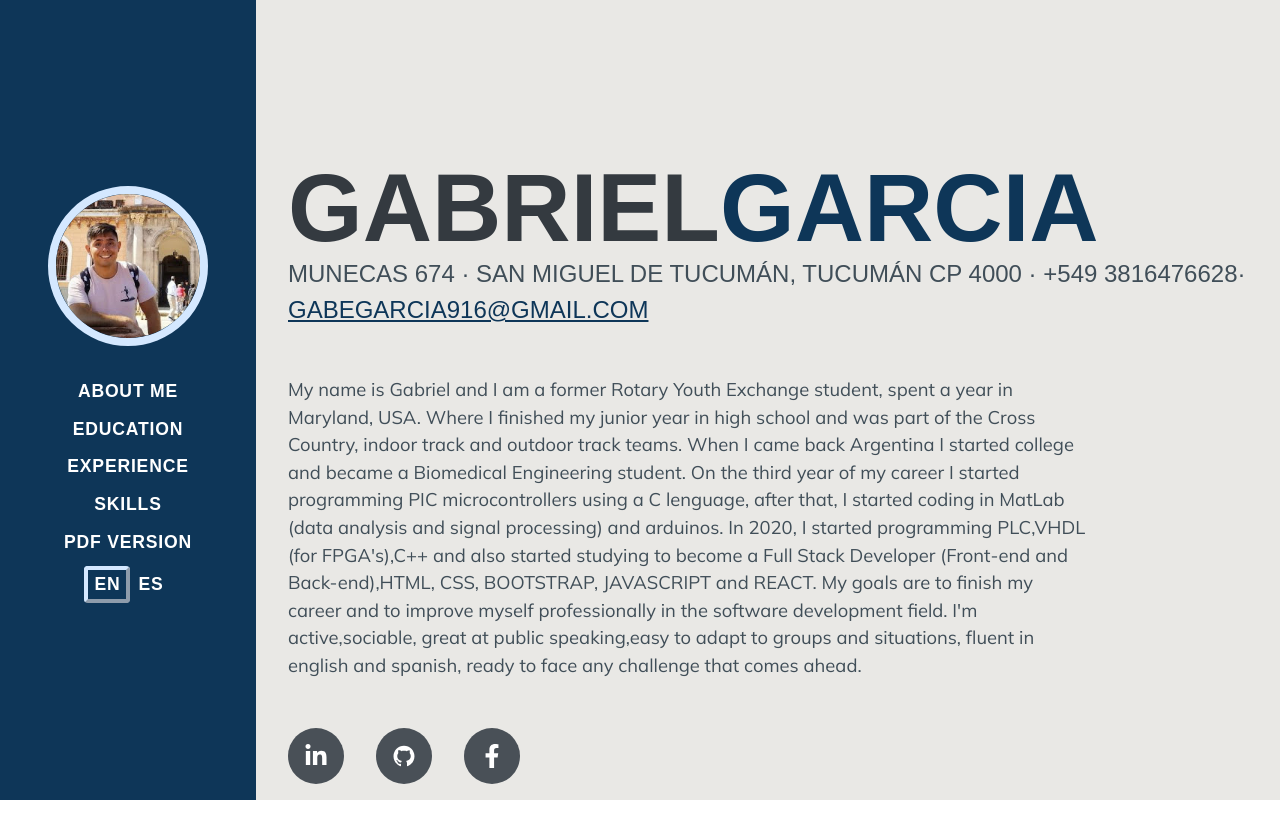
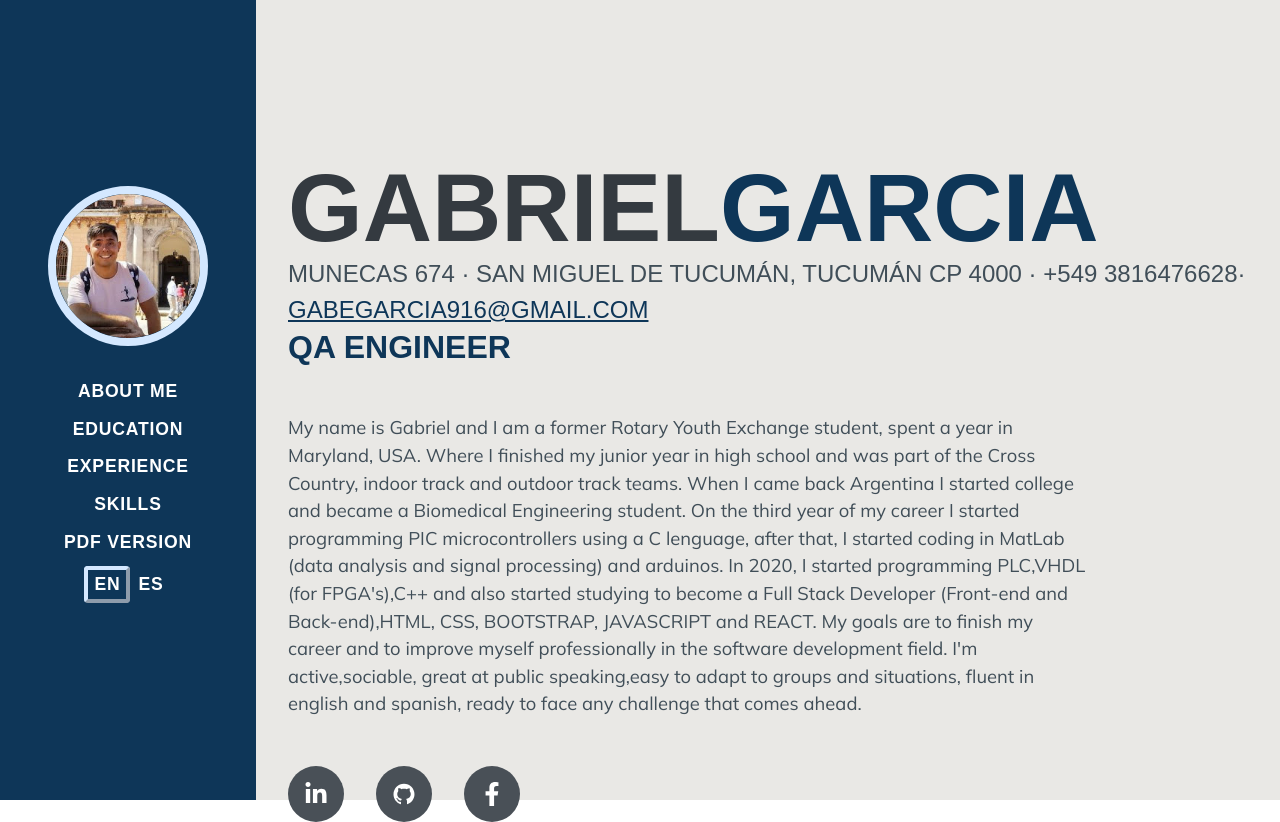
Before and after one commit to gabogarcia1/resume, a React (Create React App) app: page / in a window 1280 px wide. Before the commit the page ends 800 px from the top, so only its background shows below. Built offline with nearby package versions, Linux system fonts and the light colour scheme; a web font is replaced by a local one.

Commit message:
hice cambios en about me

```diff
--- a/src/routes/AboutMe.js
+++ b/src/routes/AboutMe.js
@@ -13,6 +13,7 @@ const AboutMe = () => {
         <h1 className="name">
           Gabriel<span className="important">Garcia</span>
         </h1>
+
         <div className="image-container2">
           <img
             src={profileImage}
@@ -27,6 +28,9 @@ const AboutMe = () => {
           gabegarcia916@gmail.com
         </a>
       </div>
+      <h3>
+          <span className="important">QA ENGINEER</span>
+        </h3>
       <p className="description">
         {language === "en"
           ? "My name is Gabriel and I am a former Rotary Youth Exchange student, spent a year in Maryland, USA. Where I finished my junior year in high school and was part of the Cross Country, indoor track and outdoor track teams. When I came back Argentina I started college and became a Biomedical Engineering student. On the third year of my career I started programming PIC microcontrollers using a C lenguage, after that, I started coding in MatLab (data analysis and signal processing) and arduinos. In 2020, I started programming PLC,VHDL (for FPGA's),C++ and also started studying to become a Full Stack Developer (Front-end and Back-end),HTML, CSS, BOOTSTRAP, JAVASCRIPT and REACT. My goals are to finish my career and to improve myself professionally in the software development field. I'm active,sociable, great at public speaking,easy to adapt to groups and situations, fluent in english and spanish, ready to face any challenge that comes ahead."
--- a/src/routes/Education.js
+++ b/src/routes/Education.js
@@ -19,7 +19,7 @@ const Education = () => {
                 <div className="flex-grow-1">
                     <h3 className="mb-0">Facultad de Ciencias Exactas y Tecnología · UNT</h3>
                     <div className="subheading mb-2">{language === 'en' ? 'Electronic Engineering' : 'Ingeniería Electronica'}</div>
-                    <div>{language === 'en' ? 'Advanced student. Expected graduation: 2023' : 'Estudiante avanzado. Cursado completo. Perspectiva de graduación: 2022'}</div>
+                    <div>{language === 'en' ? 'Advanced student. Expected graduation: 2023' : 'Estudiante avanzado. Perspectiva de graduación: 2022'}</div>
                 </div>
                 <div className="flex-shrink-0"><span className="text-primary">{language === 'en' ? '2020-present' : '2020-presente'}</span></div>
             </div>
```
